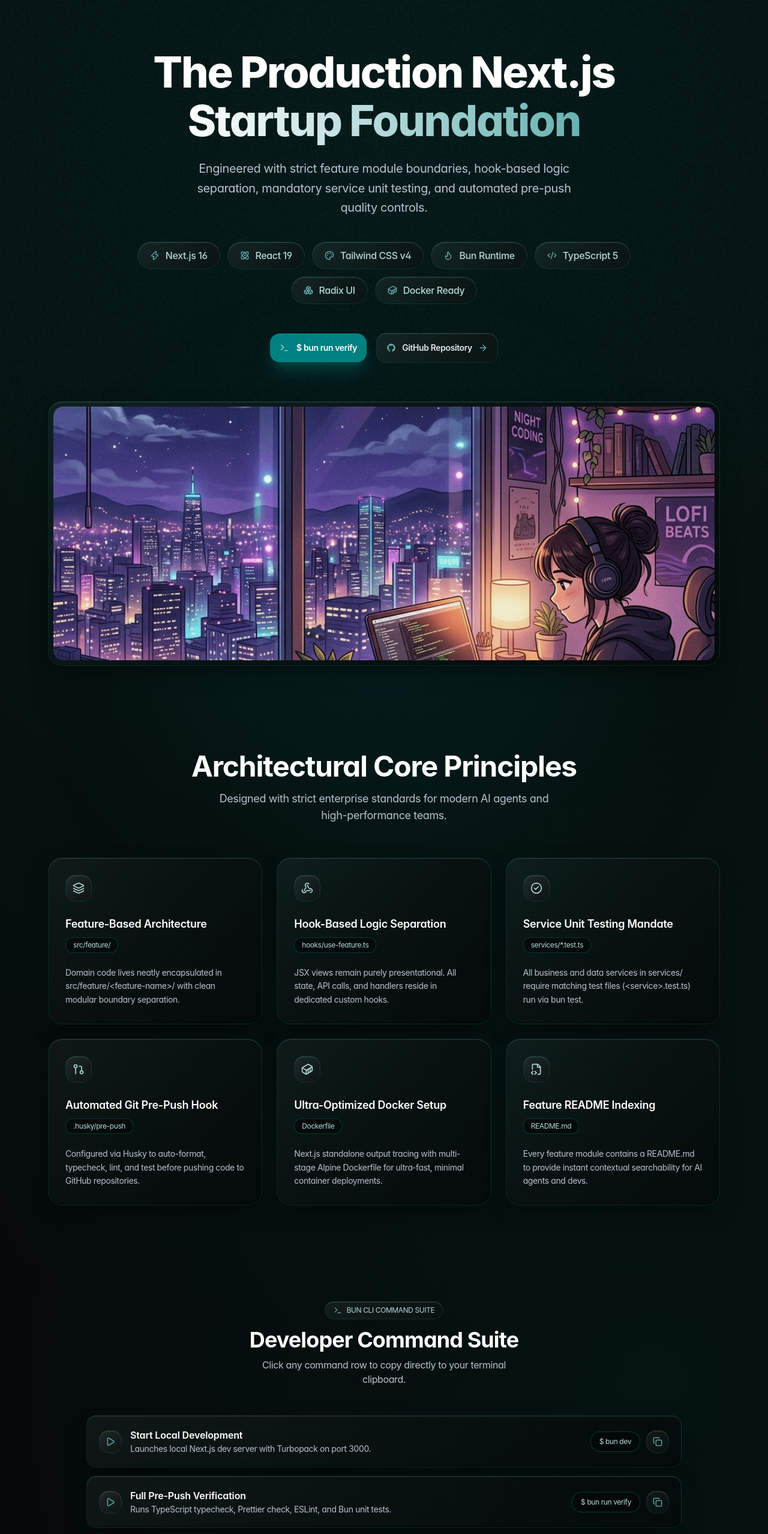
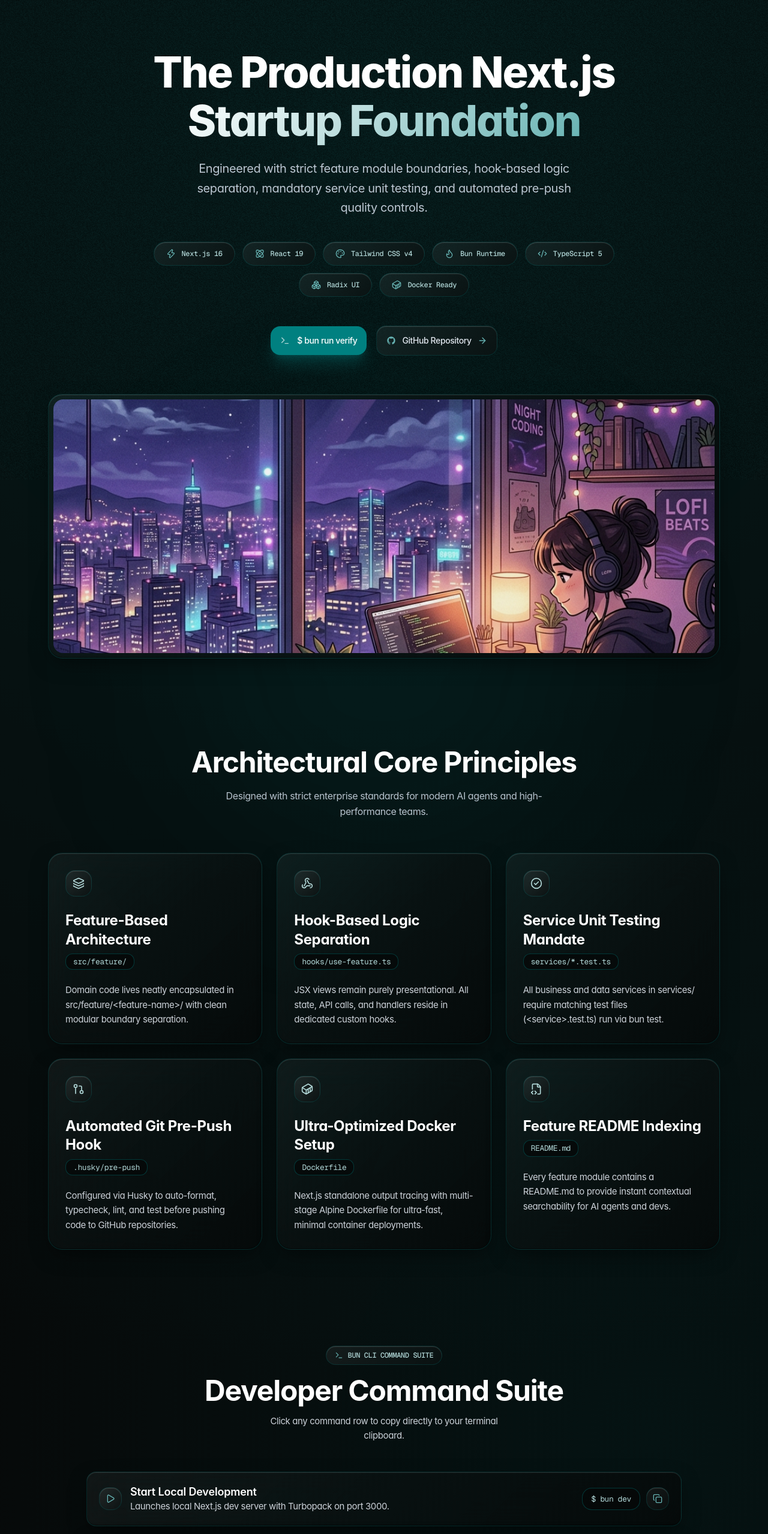
Before and after one commit to ujjwalbhandarii/nextjs-stater, a Next.js app: page / in a window 1280 px wide. Shown: the top 2558 px of the page at 60% size. Built offline with nearby package versions, Linux system fonts and the light colour scheme; no server answers.

Commit message:
refactor: migrate home page components to semantic typography and standardize CSS utility classes

```diff
--- a/src/feature/home/components/ArchitectureNodeDetails.tsx
+++ b/src/feature/home/components/ArchitectureNodeDetails.tsx
@@ -21,26 +21,20 @@
               <Icon className='w-5 h-5 text-[#66b2b2]' />
             </div>
             <div className='min-w-0'>
-              <h3 className='text-base sm:text-lg font-bold text-white truncate'>
-                {activeNode.title}
-              </h3>
-              <span className='font-mono text-xs text-[#b2d8d8] truncate block'>
-                {activeNode.name}
-              </span>
+              <h3 className='truncate'>{activeNode.title}</h3>
+              <code className='truncate block'>{activeNode.name}</code>
             </div>
           </div>
 
-          <span className='text-xs px-3 py-1 rounded-full bg-[#004c4c]/40 text-[#b2d8d8] border border-[#006666]/50 font-medium shrink-0'>
+          <span className='px-3 py-1 rounded-full bg-[#004c4c]/40 text-[#b2d8d8] border border-[#006666]/50 shrink-0 text-mono-badge'>
             {activeNode.badge}
           </span>
         </div>
 
         {/* Purpose & Boundary Description */}
         <div className='mb-6'>
-          <h4 className='text-xs font-semibold text-slate-400 uppercase tracking-wider mb-2'>
-            Architectural Role
-          </h4>
-          <p className='text-slate-300 text-xs sm:text-sm leading-relaxed bg-[#060909]/75 p-4 rounded-xl border border-[#006666]/30'>
+          <h6 className='mb-2'>Architectural Role</h6>
+          <p className='bg-[#060909]/75 p-4 rounded-xl border border-[#006666]/30'>
             {activeNode.desc}
           </p>
         </div>
@@ -48,9 +42,7 @@
         {/* Child File Inspection (If Available) */}
         {activeNode.children && activeNode.children.length > 0 && (
           <div className='mb-6'>
-            <h4 className='text-xs font-semibold text-slate-400 uppercase tracking-wider mb-3'>
-              Included Node Files
-            </h4>
+            <h6 className='mb-3'>Included Node Files</h6>
             <div className='space-y-2'>
               {activeNode.children.map((child) => (
                 <div
@@ -63,11 +55,11 @@
                     ) : (
                       <FileCode className='w-4 h-4 text-[#b2d8d8] shrink-0' />
                     )}
-                    <span className='font-mono text-xs font-medium text-white truncate'>
+                    <code className='truncate text-white font-medium'>
                       {child.name}
-                    </span>
+                    </code>
                   </div>
-                  <span className='text-[11px] text-slate-300/80 truncate shrink-0 max-w-[50%]'>
+                  <span className='text-caption-sm truncate shrink-0 max-w-[50%]'>
                     {child.desc}
                   </span>
                 </div>
@@ -80,7 +72,7 @@
       {/* AGENTS.md Protocol Verification Badge */}
       <div className='pt-4 border-t border-[#006666]/30 flex flex-wrap items-center justify-between text-xs gap-2 mt-4'>
         <span className='text-slate-400'>Quality Control Protocol</span>
-        <span className='text-[#b2d8d8] font-mono flex items-center gap-1.5 font-medium'>
+        <span className='text-[#b2d8d8] flex items-center gap-1.5 text-mono-badge'>
           <CheckCircle2 className='w-4 h-4 text-[#008080]' />
           <span>AGENTS.md & Bun Verified</span>
         </span>
--- a/src/feature/home/components/ArchitectureSection.tsx
+++ b/src/feature/home/components/ArchitectureSection.tsx
@@ -16,14 +16,12 @@
     <section className='py-12 sm:py-20 px-4 max-w-6xl mx-auto'>
       {/* Header */}
       <div className='text-center mb-10 sm:mb-14'>
-        <div className='inline-flex items-center gap-2 px-3.5 py-1.5 rounded-full liquid-glass-pill text-[#b2d8d8] text-xs font-mono mb-3.5'>
+        <div className='inline-flex items-center gap-2 px-3.5 py-1.5 rounded-full liquid-glass-pill mb-3.5 text-mono-badge'>
           <FolderTree className='w-3.5 h-3.5 text-[#66b2b2]' />
           <span>GRAPHICAL ARCHITECTURE TREE</span>
         </div>
-        <h2 className='text-2xl sm:text-4xl md:text-5xl font-bold tracking-tight text-white mb-3'>
-          Interactive Architecture Graph
-        </h2>
-        <p className='text-slate-300/90 text-sm sm:text-lg max-w-xl mx-auto font-normal px-2'>
+        <h2 className='mb-3'>Interactive Architecture Graph</h2>
+        <p className='text-body-md max-w-xl mx-auto px-2'>
           Click any branch node to explore its structural role, AI
           searchability, and domain boundaries.
         </p>
--- a/src/feature/home/components/CommandSection.tsx
+++ b/src/feature/home/components/CommandSection.tsx
@@ -10,14 +10,12 @@
   return (
     <section className='py-12 sm:py-20 px-4 max-w-5xl mx-auto'>
       <div className='text-center mb-8 sm:mb-12'>
-        <div className='inline-flex items-center gap-2 px-3.5 py-1.5 rounded-full liquid-glass-pill text-[#b2d8d8] text-xs font-mono mb-3.5'>
+        <div className='inline-flex items-center gap-2 px-3.5 py-1.5 rounded-full liquid-glass-pill mb-3.5 text-mono-badge'>
           <Terminal className='w-3.5 h-3.5 text-[#66b2b2]' />
           <span>BUN CLI COMMAND SUITE</span>
         </div>
-        <h2 className='text-2xl sm:text-4xl font-bold tracking-tight text-white mb-2.5'>
-          Developer Command Suite
-        </h2>
-        <p className='text-slate-300/90 text-sm sm:text-base max-w-md mx-auto px-2'>
+        <h2 className='mb-2.5'>Developer Command Suite</h2>
+        <p className='max-w-md mx-auto px-2'>
           Click any command row to copy directly to your terminal clipboard.
         </p>
       </div>
@@ -36,17 +34,15 @@
                   <Play className='w-3.5 h-3.5 sm:w-4 sm:h-4' />
                 </div>
                 <div>
-                  <h4 className='text-sm sm:text-base font-semibold text-white group-hover:text-[#b2d8d8] transition-colors'>
+                  <h4 className='group-hover:text-[#b2d8d8] transition-colors'>
                     {item.label}
                   </h4>
-                  <p className='text-xs sm:text-sm text-slate-300/90 leading-tight sm:leading-normal'>
-                    {item.desc}
-                  </p>
+                  <p>{item.desc}</p>
                 </div>
               </div>
 
               <div className='flex items-center gap-2.5 w-full sm:w-auto justify-between sm:justify-end pt-2 sm:pt-0 border-t border-[#006666]/20 sm:border-t-0'>
-                <code className='px-3 py-1.5 sm:px-3.5 sm:py-2 rounded-lg sm:rounded-xl bg-[#060909]/90 text-[#b2d8d8] font-mono text-[11px] sm:text-xs border border-[#006666]/50 shrink-0'>
+                <code className='px-3 py-1.5 sm:px-3.5 sm:py-2 rounded-lg sm:rounded-xl bg-[#060909]/90 border border-[#006666]/50 shrink-0'>
                   $ {item.cmd}
                 </code>
                 <button
--- a/src/feature/home/components/FeaturesSection.tsx
+++ b/src/feature/home/components/FeaturesSection.tsx
@@ -4,10 +4,8 @@
   return (
     <section className='py-12 sm:py-20 px-4 max-w-6xl mx-auto'>
       <div className='text-center mb-10 sm:mb-14'>
-        <h2 className='text-2xl sm:text-4xl md:text-5xl font-bold tracking-tight text-white mb-3 sm:mb-4'>
-          Architectural Core Principles
-        </h2>
-        <p className='text-slate-300/90 max-w-xl mx-auto text-sm sm:text-lg font-normal px-2'>
+        <h2 className='mb-3 sm:mb-4'>Architectural Core Principles</h2>
+        <p className='text-body-md max-w-xl mx-auto px-2'>
           Designed with strict enterprise standards for modern AI agents and
           high-performance teams.
         </p>
@@ -25,17 +23,15 @@
                 <Icon className='w-4.5 h-4.5 sm:w-5 sm:h-5' />
               </div>
 
-              <h3 className='text-base sm:text-lg font-semibold text-white mb-2 group-hover:text-[#b2d8d8] transition-colors'>
+              <h3 className='mb-2 group-hover:text-[#b2d8d8] transition-colors'>
                 {item.title}
               </h3>
 
-              <span className='inline-block px-2.5 py-0.5 sm:px-3 sm:py-1 mb-3 sm:mb-4 rounded-lg bg-[#060909]/80 text-[#b2d8d8] text-[11px] sm:text-xs font-mono border border-[#006666]/50 max-w-full truncate'>
-                {item.tag}
+              <span className='inline-block px-2.5 py-0.5 sm:px-3 sm:py-1 mb-3 sm:mb-4 rounded-lg bg-[#060909]/80 text-[11px] sm:text-xs font-mono border border-[#006666]/50 max-w-full truncate'>
+                <code>{item.tag}</code>
               </span>
 
-              <p className='text-slate-300/90 text-xs sm:text-sm leading-relaxed'>
-                {item.description}
-              </p>
+              <p className='leading-relaxed'>{item.description}</p>
             </div>
           );
         })}
--- a/src/feature/home/components/HeroSection.tsx
+++ b/src/feature/home/components/HeroSection.tsx
@@ -14,15 +14,13 @@
   return (
     <section className='relative pt-12 sm:pt-20 pb-10 sm:pb-16 px-4 max-w-6xl mx-auto text-center'>
       {/* Mobile-Optimized SaaS Headline */}
-      <h1 className='text-3xl xs:text-4xl sm:text-6xl md:text-7xl font-extrabold tracking-[-0.03em] text-white mb-4 sm:mb-6 leading-[1.12]'>
+      <h1 className='mb-4 sm:mb-6'>
         The Production Next.js <br className='hidden sm:inline' />
-        <span className='bg-gradient-to-r from-white via-[#b2d8d8] to-[#66b2b2] bg-clip-text text-transparent'>
-          Startup Foundation
-        </span>
+        <span className='text-gradient-teal'>Startup Foundation</span>
       </h1>
 
       {/* Responsive Subtitle */}
-      <p className='max-w-2xl mx-auto text-sm sm:text-lg md:text-xl text-slate-300/90 mb-8 sm:mb-10 leading-relaxed font-normal px-2'>
+      <p className='max-w-2xl mx-auto text-body-hero mb-8 sm:mb-10 px-2'>
         Engineered with strict feature module boundaries, hook-based logic
         separation, mandatory service unit testing, and automated pre-push
         quality controls.
@@ -35,7 +33,7 @@
           return (
             <span
               key={badge.label}
-              className='px-3.5 py-1.5 sm:px-5 sm:py-2.5 text-xs sm:text-base font-medium rounded-full liquid-glass-pill text-[#b2d8d8] flex items-center gap-2 sm:gap-2.5 transition-all hover:scale-105 hover:text-white shadow-sm'
+              className='px-3.5 py-1.5 sm:px-5 sm:py-2.5 rounded-full liquid-glass-pill flex items-center gap-2 sm:gap-2.5 transition-all hover:scale-105 hover:text-white shadow-sm text-mono-badge'
             >
               <Icon className='w-3.5 h-3.5 sm:w-4 sm:h-4 text-[#66b2b2]' />
               <span>{badge.label}</span>
@@ -49,7 +47,7 @@
         <Button
           size='lg'
           onClick={() => onCopy(quickStartCmd)}
-          className='w-full sm:w-auto bg-[#008080] hover:bg-[#66b2b2] text-white font-semibold px-6 sm:px-8 py-5 sm:py-6 rounded-2xl flex items-center justify-center gap-2.5 sm:gap-3 transition-all duration-300 shadow-xl shadow-[#008080]/30 hover:shadow-[#008080]/50 cursor-pointer text-xs sm:text-sm'
+          className='w-full sm:w-auto bg-[#008080] hover:bg-[#66b2b2] text-white px-6 sm:px-8 py-5 sm:py-6 rounded-2xl flex items-center justify-center gap-2.5 sm:gap-3 transition-all duration-300 shadow-xl shadow-[#008080]/30 hover:shadow-[#008080]/50 cursor-pointer'
         >
           <Terminal className='w-4 h-4 sm:w-4.5 sm:h-4.5 text-[#b2d8d8]' />
           <span>
@@ -68,7 +66,7 @@
           <Button
             variant='outline'
             size='lg'
-            className='w-full sm:w-auto liquid-glass-pill text-slate-200 hover:text-white font-semibold px-6 sm:px-8 py-5 sm:py-6 rounded-2xl flex items-center justify-center gap-2 sm:gap-2.5 transition-all cursor-pointer text-xs sm:text-sm'
+            className='w-full sm:w-auto liquid-glass-pill text-slate-200 hover:text-white px-6 sm:px-8 py-5 sm:py-6 rounded-2xl flex items-center justify-center gap-2 sm:gap-2.5 transition-all cursor-pointer'
           >
             <svg
               className='w-4 h-4 sm:w-4.5 sm:h-4.5 fill-current text-[#66b2b2]'
```
Also changed, not shown: 1 other file (tests, documents, lock files or other folders).
